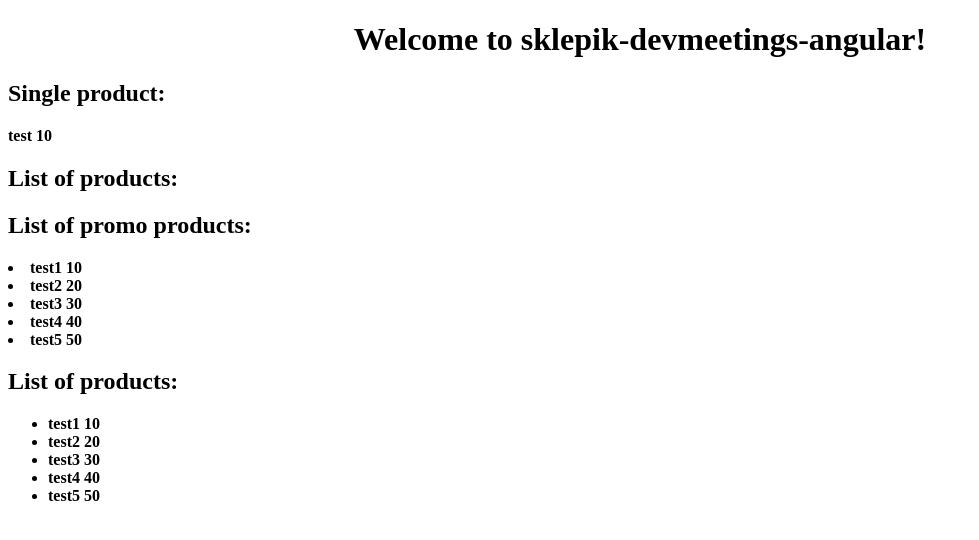
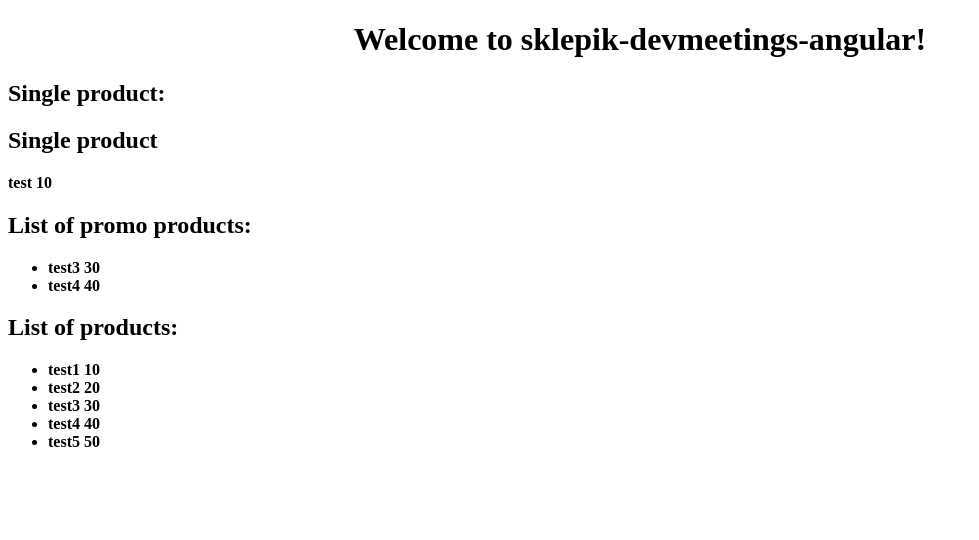
Before and after one commit to aleksandrzak-rafal/devmeetings-angular, an Angular app: page / in a window 1280 px wide. Shown: the top 540 px of the page, without its empty margins (0-979 px from the left). Built offline with nearby package versions, Linux system fonts and the light colour scheme.

Commit message:
Added list of promo products

```diff
--- a/src/app/app.component.html
+++ b/src/app/app.component.html
@@ -6,5 +6,4 @@
 </div>
 <h2>Single product: </h2>
 <app-single-product></app-single-product>
-<h2>List of products: </h2>
 <app-product-list></app-product-list>
--- a/src/app/product-list/product-list.component.html
+++ b/src/app/product-list/product-list.component.html
@@ -1,6 +1,8 @@
 <h2>List of promo products: </h2>
 <div>
-    <li *ngFor="let product of products"><b>{{ product.name }} {{ product.price }}</b></li>
+  <ul>
+      <li *ngFor="let product of getPromoProducts()"><b>{{ product.name }} {{ product.price }}</b></li>
+  </ul>
 </div>
 <h2>List of products: </h2>
 <div>
--- a/src/app/product-list/product-list.component.ts
+++ b/src/app/product-list/product-list.component.ts
@@ -14,11 +14,16 @@ export class ProductListComponent implements OnInit {
   }
 
   products: IProduct[] = [
-    { name: "test1", price: 10 },
-    { name: "test2", price: 20 },
-    { name: "test3", price: 30 },
-    { name: "test4", price: 40 },
-    { name: "test5", price: 50 }
+    { name: "test1", price: 10, promo: false},
+    { name: "test2", price: 20, promo: false },
+    { name: "test3", price: 30, promo: true },
+    { name: "test4", price: 40, promo: true },
+    { name: "test5", price: 50, promo: false }
   ]
 
+  getPromoProducts() : IProduct[]{
+    return this.products.filter(function (pr) {
+      return pr.promo === true;
+    });
+  }
 }
--- a/src/app/single-product/single-product.component.html
+++ b/src/app/single-product/single-product.component.html
@@ -1,3 +1,4 @@
+<h2>Single product</h2>
 <div>
   <b>{{ product.name }} {{ product.price }}</b>
 </div>
```
